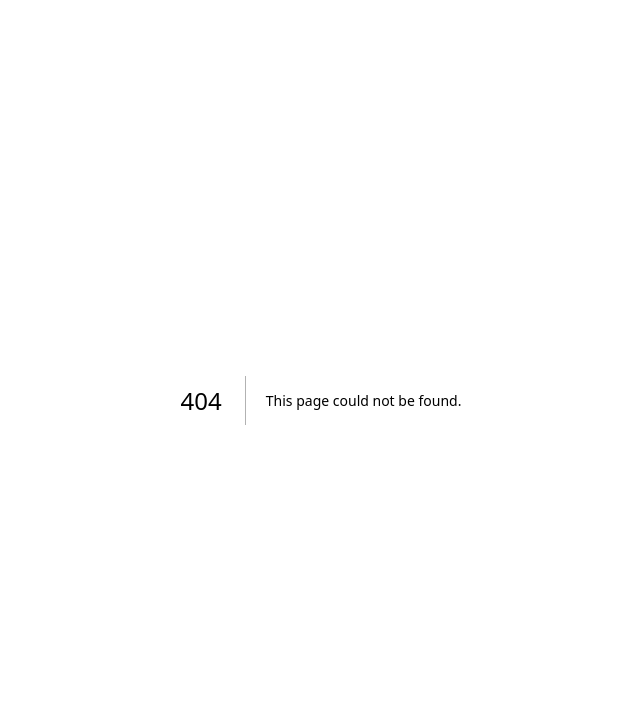
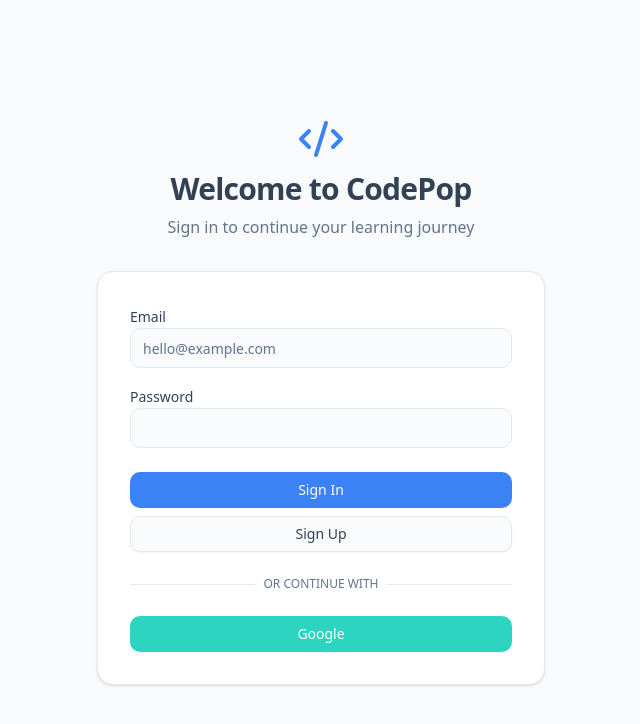
Before and after one commit to Anju1023/programming-duo-study, a Next.js app in the folder web/: page /login in a window 1280 px wide. Before the commit this address had no page. Shown: the top 724 px of the page, without its empty margins (319-959 px from the left). Built offline with nearby package versions, Linux system fonts and the light colour scheme.

Commit message:
feat: implement auth (login page, middleware, server actions)

```diff
--- a/web/package.json
+++ b/web/package.json
@@ -17,6 +17,7 @@
     "framer-motion": "^12.24.0",
     "lucide-react": "^0.562.0",
     "next": "16.1.1",
+    "next-themes": "^0.4.6",
     "react": "19.2.3",
     "react-dom": "19.2.3",
     "tailwind-merge": "^3.4.0",
--- /dev/null
+++ b/web/src/app/auth/callback/route.ts
@@ -0,0 +1,28 @@
+import { NextResponse } from 'next/server'
+import { createClient } from '@/lib/supabase/server'
+
+export async function GET(request: Request) {
+  const { searchParams, origin } = new URL(request.url)
+  const code = searchParams.get('code')
+  const next = searchParams.get('next') ?? '/learn' // Redirect to /learn after login
+
+  if (code) {
+    const supabase = await createClient()
+    const { error } = await supabase.auth.exchangeCodeForSession(code)
+    if (!error) {
+      const forwardedHost = request.headers.get('x-forwarded-host') // original origin before load balancer
+      const isLocalEnv = process.env.NODE_ENV === 'development'
+      if (isLocalEnv) {
+        // we can be sure that there is no load balancer in between, so no need to watch for X-Forwarded-Host
+        return NextResponse.redirect(`${origin}${next}`)
+      } else if (forwardedHost) {
+        return NextResponse.redirect(`https://${forwardedHost}${next}`)
+      } else {
+        return NextResponse.redirect(`${origin}${next}`)
+      }
+    }
+  }
+
+  // return the user to an error page with instructions
+  return NextResponse.redirect(`${origin}/auth/auth-code-error`)
+}
--- /dev/null
+++ b/web/src/app/login/actions.ts
@@ -0,0 +1,63 @@
+'use server'
+
+import { revalidatePath } from 'next/cache'
+import { redirect } from 'next/navigation'
+
+import { createClient } from '@/lib/supabase/server'
+
+export async function login(formData: FormData) {
+  const supabase = await createClient()
+
+  const email = formData.get('email') as string
+  const password = formData.get('password') as string
+
+  const { error } = await supabase.auth.signInWithPassword({
+    email,
+    password,
+  })
+
+  if (error) {
+    return { error: error.message }
+  }
+
+  revalidatePath('/', 'layout')
+  redirect('/learn')
+}
+
+export async function signup(formData: FormData) {
+  const supabase = await createClient()
+
+  const email = formData.get('email') as string
+  const password = formData.get('password') as string
+
+  const { error } = await supabase.auth.signUp({
+    email,
+    password,
+  })
+
+  if (error) {
+     return { error: error.message }
+  }
+
+  revalidatePath('/', 'layout')
+  redirect('/learn')
+}
+
+export async function loginWithGoogle() {
+  const supabase = await createClient()
+
+  const { data, error } = await supabase.auth.signInWithOAuth({
+    provider: 'google',
+    options: {
+      redirectTo: `${process.env.NEXT_PUBLIC_BASE_URL || 'http://localhost:3000'}/auth/callback`,
+    },
+  })
+
+  if (error) {
+    redirect('/error')
+  }
+
+  if (data.url) {
+    redirect(data.url)
+  }
+}
--- /dev/null
+++ b/web/src/app/login/page.tsx
@@ -0,0 +1,73 @@
+import { login, loginWithGoogle, signup } from './actions'
+import { Button } from '@/components/ui/button'
+import { Code2 } from 'lucide-react'
+
+export default function LoginPage() {
+  return (
+    <div className="flex min-h-screen flex-col items-center justify-center bg-background p-4">
+      <div className="w-full max-w-md space-y-8">
+        <div className="flex flex-col items-center text-center">
+          <Code2 className="h-12 w-12 text-primary mb-2" />
+          <h2 className="text-3xl font-extrabold tracking-tight">
+            Welcome to CodePop
+          </h2>
+          <p className="text-muted-foreground mt-2">
+            Sign in to continue your learning journey
+          </p>
+        </div>
+
+        <div className="bg-card p-8 rounded-xl border shadow-sm space-y-6">
+          <form className="space-y-4">
+            <div className="space-y-2">
+              <label htmlFor="email" className="text-sm font-medium">Email</label>
+              <input
+                id="email"
+                name="email"
+                type="email"
+                required
+                className="flex h-10 w-full rounded-md border border-input bg-background px-3 py-2 text-sm ring-offset-background file:border-0 file:bg-transparent file:text-sm file:font-medium placeholder:text-muted-foreground focus-visible:outline-none focus-visible:ring-2 focus-visible:ring-ring focus-visible:ring-offset-2 disabled:cursor-not-allowed disabled:opacity-50"
+                placeholder="hello@example.com"
+              />
+            </div>
+            <div className="space-y-2">
+              <label htmlFor="password" className="text-sm font-medium">Password</label>
+              <input
+                id="password"
+                name="password"
+                type="password"
+                required
+                className="flex h-10 w-full rounded-md border border-input bg-background px-3 py-2 text-sm ring-offset-background file:border-0 file:bg-transparent file:text-sm file:font-medium placeholder:text-muted-foreground focus-visible:outline-none focus-visible:ring-2 focus-visible:ring-ring focus-visible:ring-offset-2 disabled:cursor-not-allowed disabled:opacity-50"
+              />
+            </div>
+
+            <div className="flex flex-col gap-2 pt-2">
+              <Button formAction={login} className="w-full">
+                Sign In
+              </Button>
+              <Button formAction={signup} variant="outline" className="w-full">
+                Sign Up
+              </Button>
+            </div>
+          </form>
+
+          <div className="relative">
+            <div className="absolute inset-0 flex items-center">
+              <span className="w-full border-t" />
+            </div>
+            <div className="relative flex justify-center text-xs uppercase">
+              <span className="bg-card px-2 text-muted-foreground">
+                Or continue with
+              </span>
+            </div>
+          </div>
+
+          <form action={loginWithGoogle}>
+             <Button variant="secondary" className="w-full" type="submit">
+              Google
+             </Button>
+          </form>
+        </div>
+      </div>
+    </div>
+  )
+}
--- a/web/src/app/page.tsx
+++ b/web/src/app/page.tsx
@@ -13,7 +13,9 @@
             <span>CodePop</span>
           </div>
           <nav className="flex items-center gap-4">
-            <Button variant="ghost">Log in</Button>
+            <Button variant="ghost" asChild>
+              <Link href="/login">Log in</Link>
+            </Button>
             <Button>Get Started</Button>
           </nav>
         </div>
--- /dev/null
+++ b/web/src/lib/supabase/middleware.ts
@@ -0,0 +1,59 @@
+import { createServerClient } from '@supabase/ssr'
+import { NextResponse, type NextRequest } from 'next/server'
+
+export async function updateSession(request: NextRequest) {
+  let supabaseResponse = NextResponse.next({
+    request,
+  })
+
+  const supabase = createServerClient(
+    process.env.NEXT_PUBLIC_SUPABASE_URL!,
+    process.env.NEXT_PUBLIC_SUPABASE_ANON_KEY!,
+    {
+      cookies: {
+        getAll() {
+          return request.cookies.getAll()
+        },
+        setAll(cookiesToSet) {
+          cookiesToSet.forEach(({ name, value, options }) =>
+            request.cookies.set(name, value)
+          )
+
+          supabaseResponse = NextResponse.next({
+            request,
+          })
+
+          cookiesToSet.forEach(({ name, value, options }) =>
+            supabaseResponse.cookies.set(name, value, options)
+          )
+        },
+      },
+    }
+  )
+
+  // IMPORTANT: You *must* return the supabaseResponse object as it is. If you're
+  // creating a new Response object with NextResponse.next() make sure to:
+  // 1. Pass the request in it, like so:
+  //    const myNewResponse = NextResponse.next({ request })
+  // 2. Copy over the cookies, like so:
+  //    myNewResponse.cookies.setAll(supabaseResponse.cookies.getAll())
+  // 3. Change the myNewResponse object to fit your needs, but avoid changing
+  //    the cookies!
+  const {
+    data: { user },
+  } = await supabase.auth.getUser()
+
+  if (
+    !user &&
+    !request.nextUrl.pathname.startsWith('/login') &&
+    !request.nextUrl.pathname.startsWith('/auth') &&
+    request.nextUrl.pathname !== '/'
+  ) {
+    // no user, potentially respond by redirecting the user to the login page
+    const url = request.nextUrl.clone()
+    url.pathname = '/login'
+    return NextResponse.redirect(url)
+  }
+
+  return supabaseResponse
+}
--- /dev/null
+++ b/web/src/middleware.ts
@@ -0,0 +1,19 @@
+import { type NextRequest } from 'next/server'
+import { updateSession } from '@/lib/supabase/middleware'
+
+export async function middleware(request: NextRequest) {
+  return await updateSession(request)
+}
+
+export const config = {
+  matcher: [
+    /*
+     * Match all request paths except for the ones starting with:
+     * - _next/static (static files)
+     * - _next/image (image optimization files)
+     * - favicon.ico (favicon file)
+     * Feel free to modify this pattern to include more paths.
+     */
+    '/((?!_next/static|_next/image|favicon.ico|.*\\.(?:svg|png|jpg|jpeg|gif|webp)$).*)',
+  ],
+}
```
Also changed, not shown: 2 other files (tests, documents, lock files or other folders).
